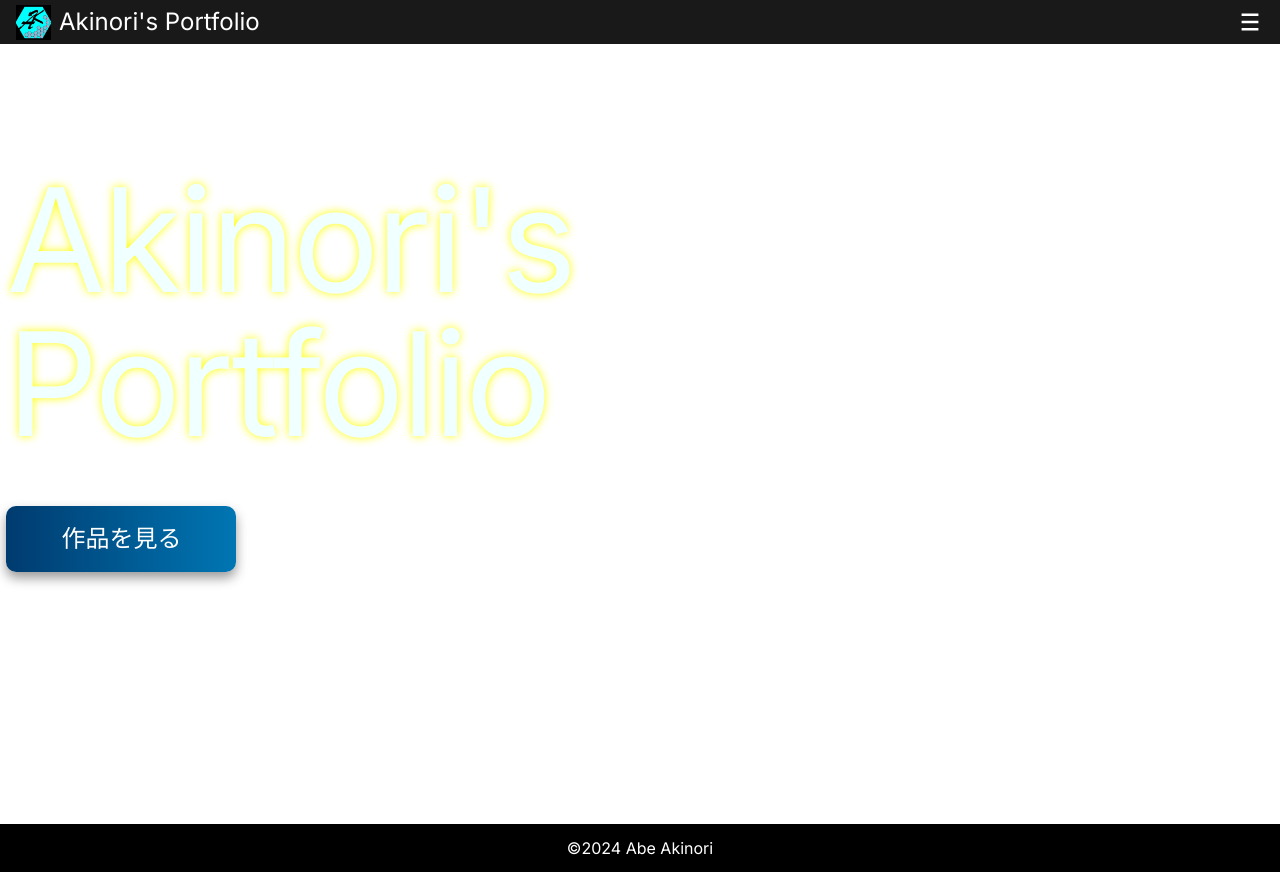
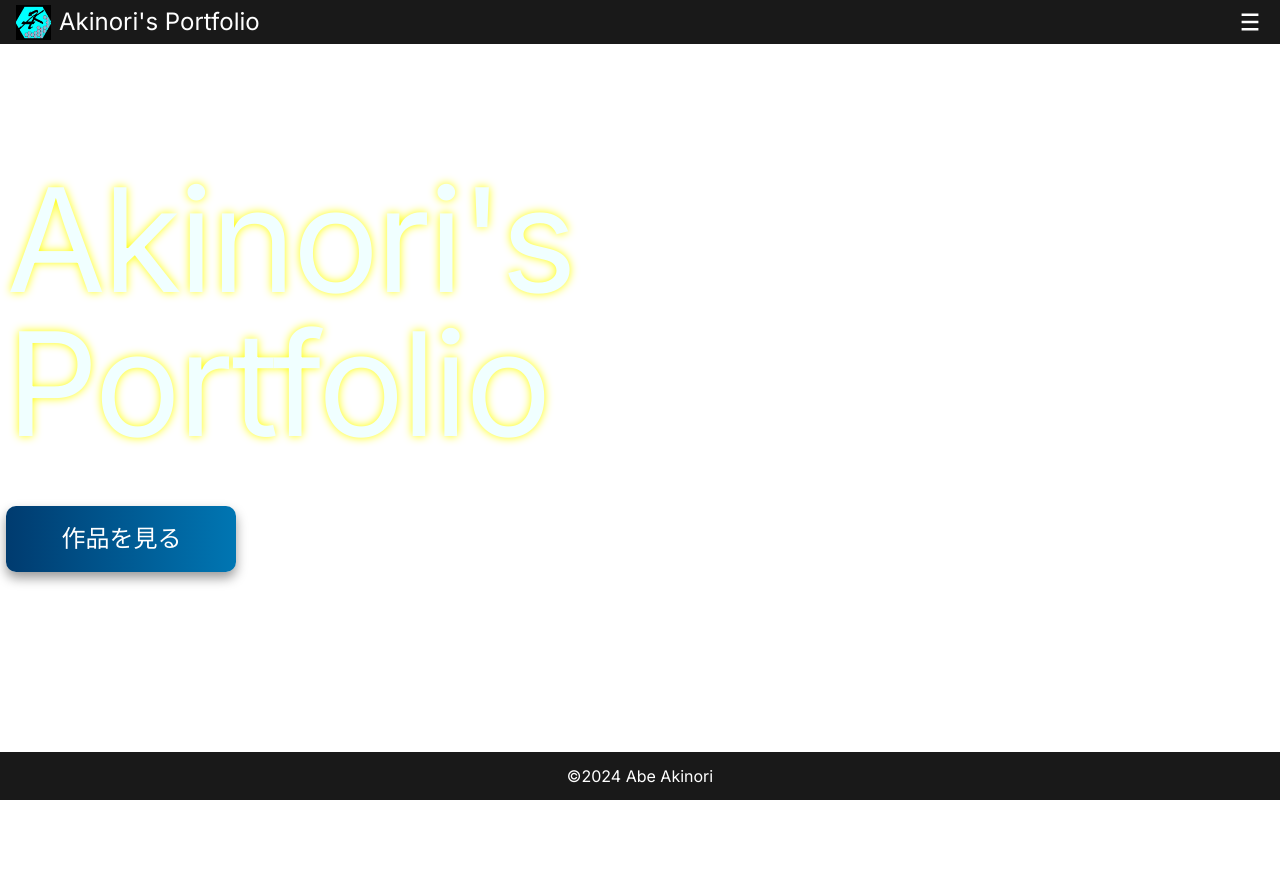
Before and after one commit to Akinori99/my-next-portfolio, a Next.js app: page / in a window 1280 px wide. After the commit the page ends 800 px from the top, so only its background shows below. Built offline with nearby package versions, Linux system fonts and the light colour scheme.

Commit message:
♻️ <Footer> fixed at bottom of screen

```diff
--- a/app/components/footer.jsx
+++ b/app/components/footer.jsx
@@ -1,6 +1,6 @@
 export default function Footer() {
   return (
-    <footer className="mt-6 bottom-0 w-full bg-black text-white text-center py-3">
+    <footer className="mt-6 fixed bottom-0 w-full bg-black bg-opacity-90 text-white text-center py-3 z-50">
       <p>&copy;{new Date().getFullYear()} Abe Akinori</p>
     </footer>
   );
```
